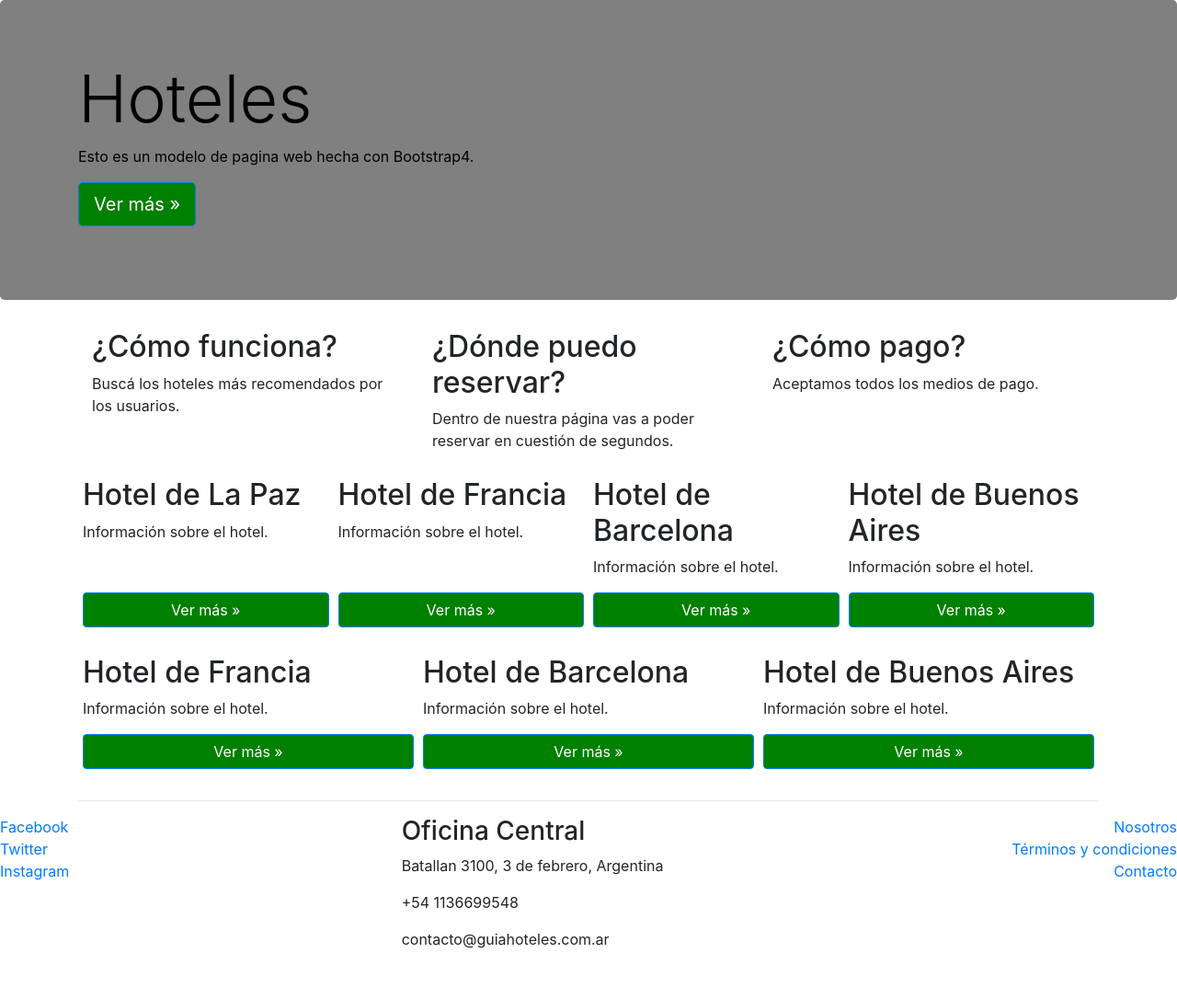
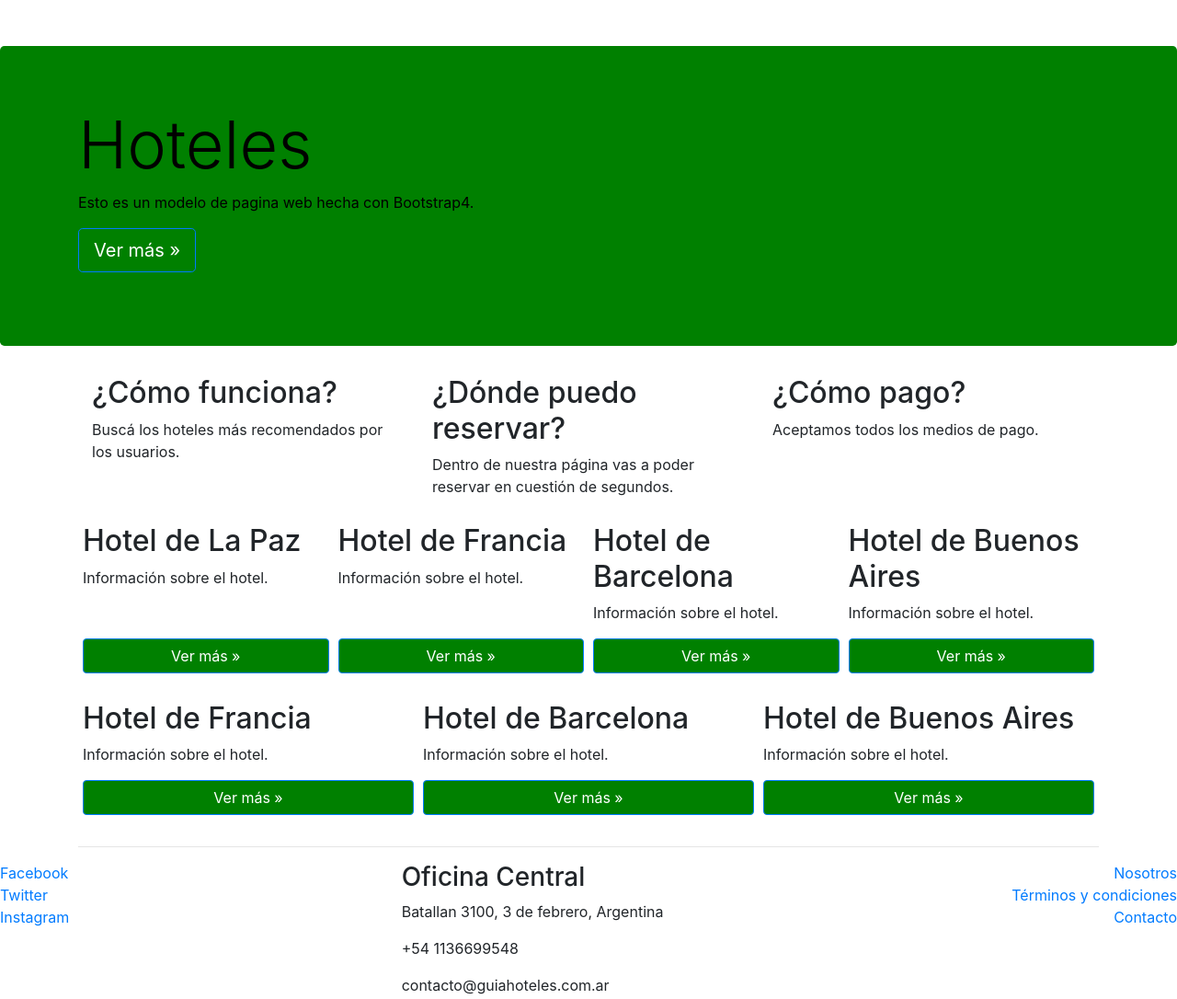
Before and after one commit to Gonzaa25/curso-bootstrap4, a website: page index.html in a window 1280 px wide. Shown: the whole page at 92% size. Before the commit the page ends 1049 px from the top, so only its background shows below. Drawn offline with nearby package versions, Linux system fonts and the light colour scheme.

Commit message:
css update

```diff
--- a/css/main.css
+++ b/css/main.css
@@ -1,12 +1,13 @@
 .jumbotron{
-    background-color:grey;
+    background-color:green;
     color: black;
+    margin-top: 50px;
 }
 
 .footer{
     padding: 10px 10px 0px 10px;
     background-color: yellow;
-    margin-bottom: 10px;
+    margin-bottom: 0px;
     margin-top: 10px;
 }
 
```
